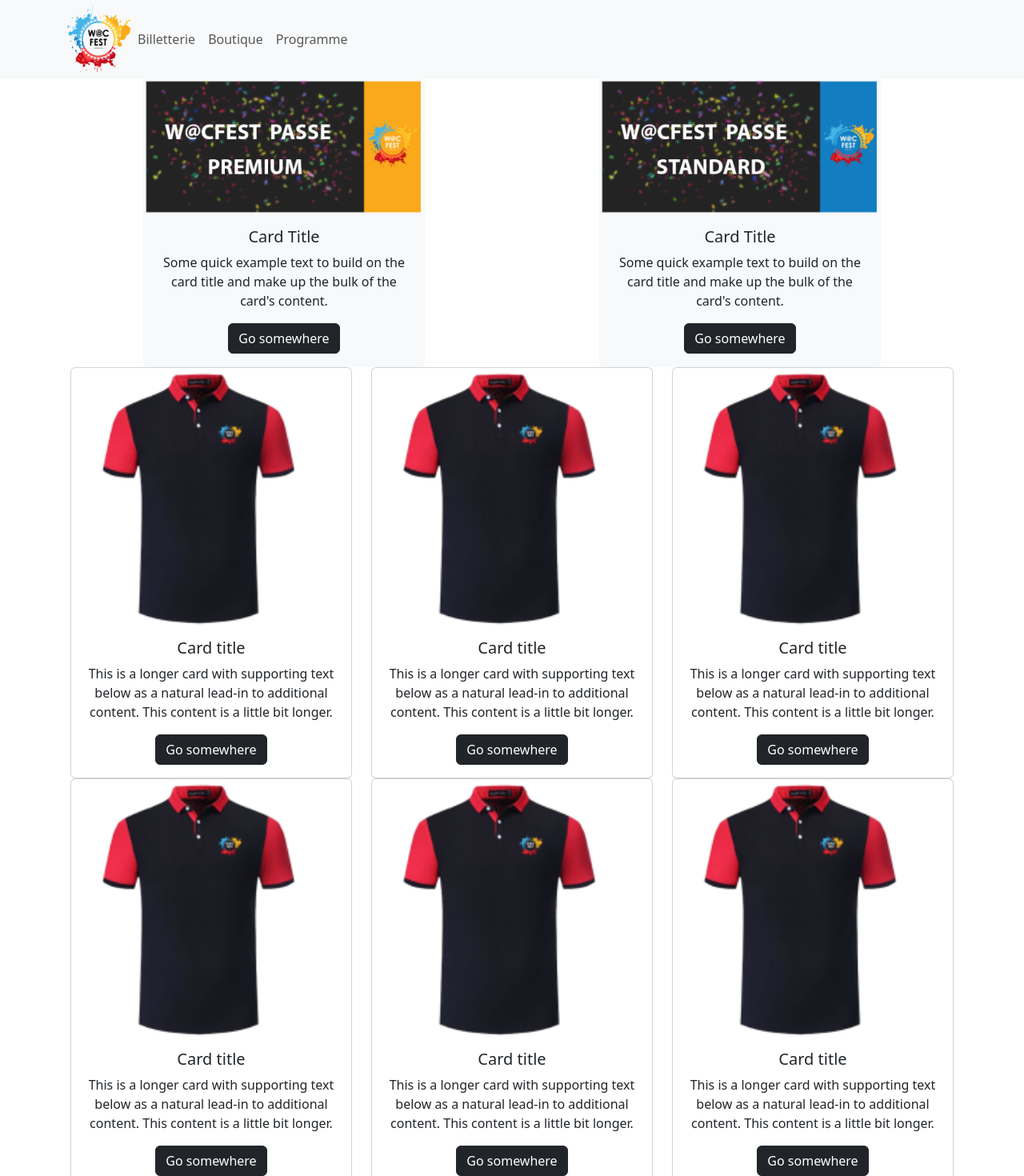
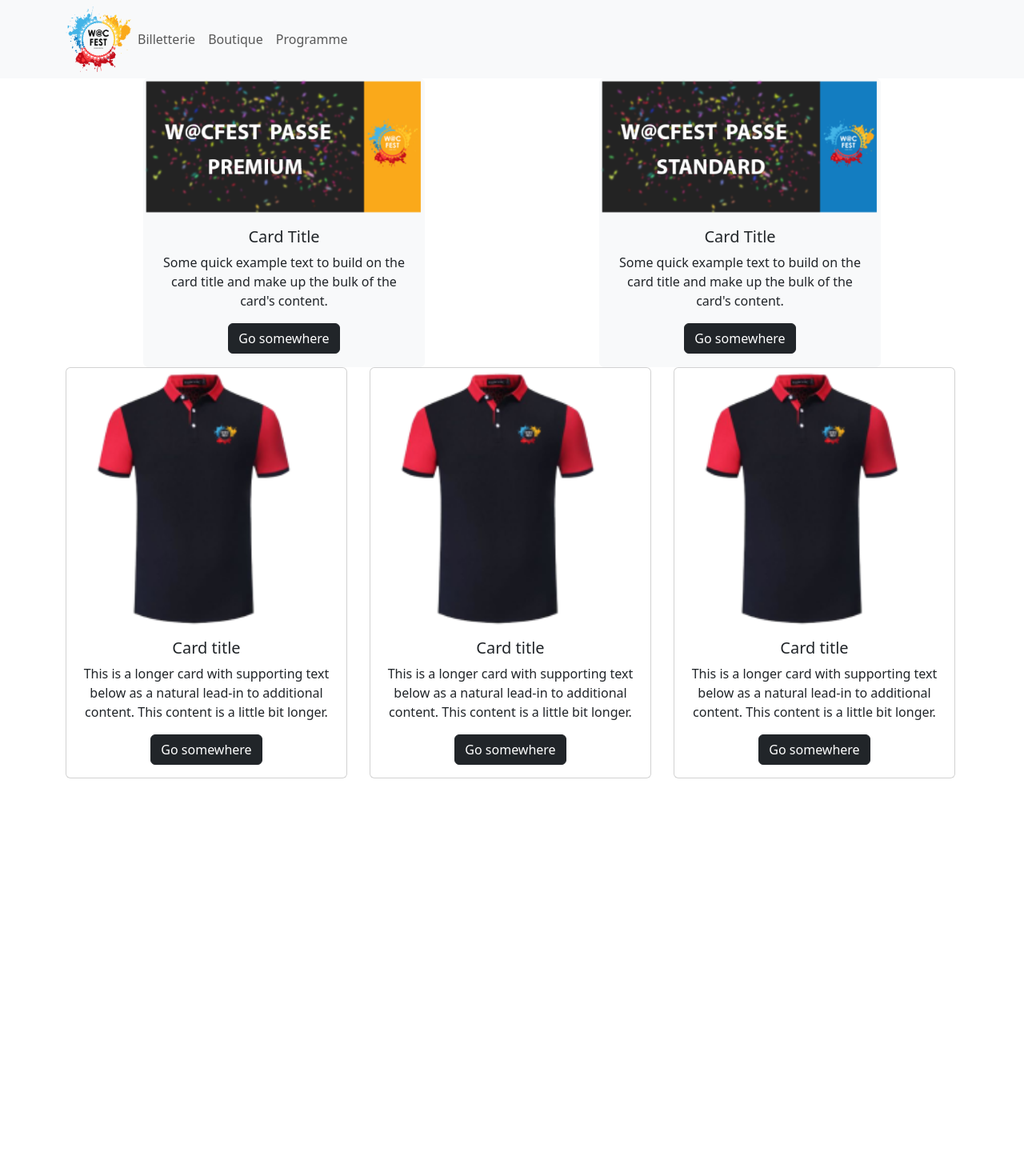
Before and after one commit to KevinJ-Dev/e-commerce-front, a React (Create React App) app in the folder wacfest_front/: page / in a window 1280 px wide. Shown: the top 1470 px of the page at 80% size. After the commit the page ends 973 px from the top, so only its background shows below. Built offline with nearby package versions, Linux system fonts and the light colour scheme.

Commit message:
3 products

```diff
--- a/wacfest_front/package.json
+++ b/wacfest_front/package.json
@@ -34,5 +34,8 @@
       "last 1 firefox version",
       "last 1 safari version"
     ]
+  },
+  "devDependencies": {
+    "react-bootstrap": "^2.4.0"
   }
 }
--- a/wacfest_front/src/components/Home.js
+++ b/wacfest_front/src/components/Home.js
@@ -7,6 +7,7 @@ import {Container, Row} from "react-bootstrap";
 import ProductsCard from "./Products";
 
 export default function Home() {
+    const title='Polo Homme';
     return <div>
         <Header/>
         {/*<Footer/>*/}
@@ -21,7 +22,6 @@ export default function Home() {
 
         <Container>
                 <ProductsCard image={Prod}/>
-            <ProductsCard image={Prod}/>
         </Container>
 
     </div>;
--- a/wacfest_front/src/components/HomeCard.js
+++ b/wacfest_front/src/components/HomeCard.js
@@ -30,7 +30,6 @@ export default function HomeCard({image}){
                 </Card>
             ))}
         </>
-
         </div>
         </Col>
     );
--- a/wacfest_front/src/components/Products.js
+++ b/wacfest_front/src/components/Products.js
@@ -5,7 +5,7 @@ import {Col, Row} from "react-bootstrap";
 export default function ProductsCard({image}){
     return(
 
-            <div className="d-flex justify-content-center">
+            <div >
                 <Row xs={1} md={3} className="g-4">
                     {Array.from({ length: 3 }).map((_, idx) => (
                         <Col>
```
Also changed, not shown: 1 other file (tests, documents, lock files or other folders).
